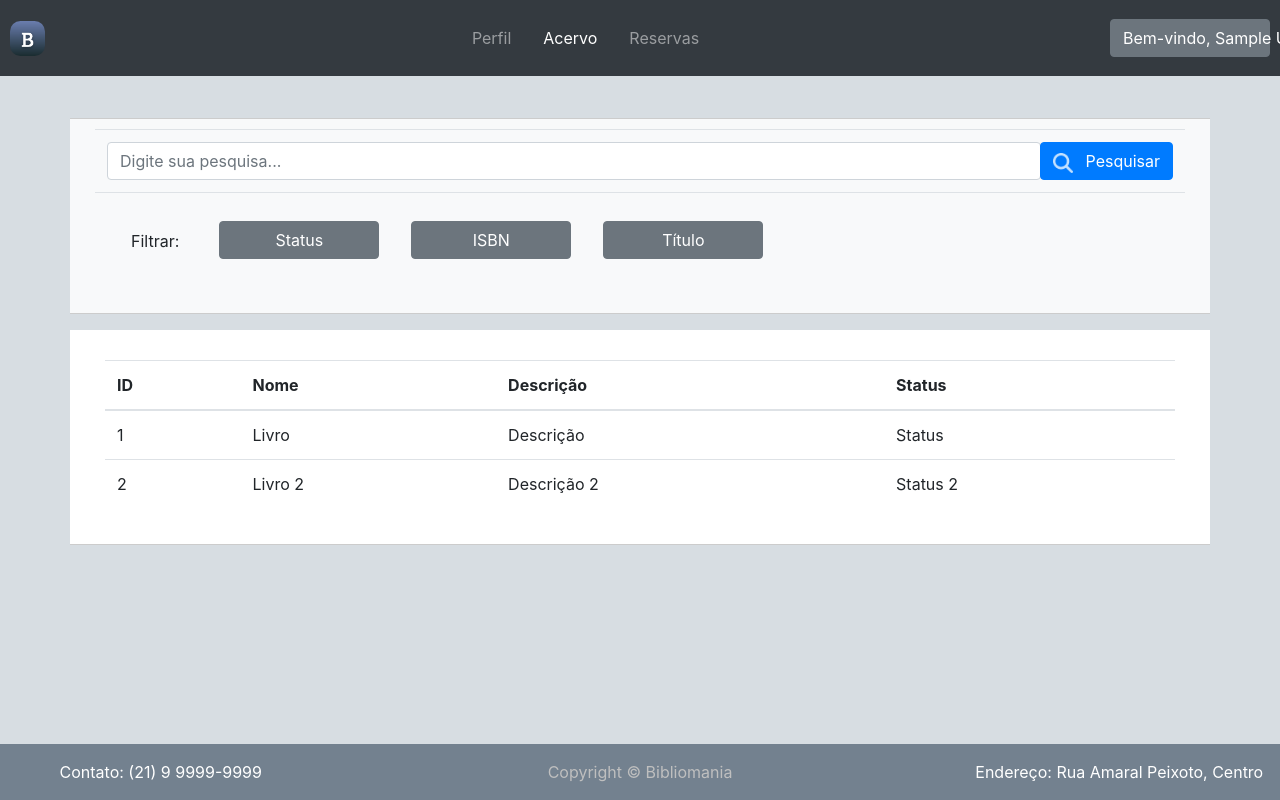
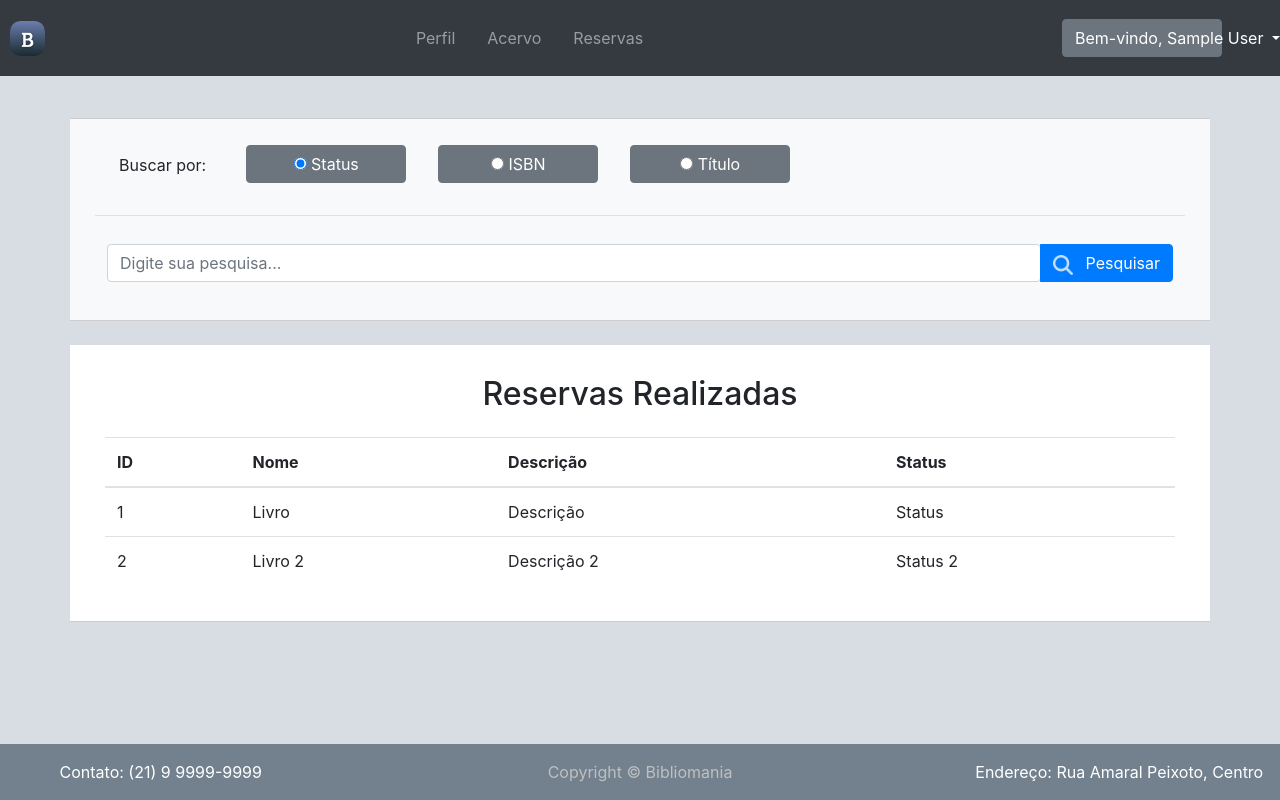
Before and after one commit to GM7Avila/bibliomania-flask, a Flask app: page /reservation in a window 1280 px wide. Run offline with Flask 3, Linux system fonts and the light colour scheme; the visitor is signed in with stand-in values (Sample User, id 1); some libraries are stand-ins or nearby versions.

Commit message:
feat: tela de reserva

```diff
--- a/app/__init__.py
+++ b/app/__init__.py
@@ -5,8 +5,7 @@ from flask_login import LoginManager
 
 app = Flask(__name__)
 app.secret_key = "secret"
-app.permanent_session_lifetime = timedelta(minutes=5)
-
+app.permanent_session_lifetime = timedelta(minutes=60)
 login_manager = LoginManager(app)
 login_manager.init_app(app)
 login_manager.login_view = 'login'
--- a/app/static/css/page-style.css
+++ b/app/static/css/page-style.css
@@ -42,25 +42,5 @@ body {
   }
 }
 
-.linha-cinza {
-    background-color: #f8f9fa;
-    padding: 10px;
-    border-top: 1px solid #ccc;
-    border-bottom: 1px solid #ccc;
-}
-
-
-.linha-branca {
-    background-color: #fff;
-    padding: 20px;
-    border-top: 10px solid #fff;
-    border-bottom: 1px solid #ccc;
-}
-
-.filtro-buttons {
-    margin-top: 10px;
-}
-.btn-secondary{
-    width: 10rem !important;
 
 }
--- a/app/templates/base.html
+++ b/app/templates/base.html
@@ -22,7 +22,7 @@
         <div class="collapse navbar-collapse" id="navbarNavAltMarkup">
             <div class="navbar-nav mx-auto">
                 <a class="nav-item nav-link m-2" href="#">Perfil</a>
-                <a class="nav-item nav-link active m-2" href="#">Acervo <span class="sr-only">(current)</span></a>
+                <a class="nav-item nav-link m-2" href="#">Acervo</a>
                 <a class="nav-item nav-link m-2" href="/reservation">Reservas</a>
                 <a class="nav-item nav-link d-lg-none m-2" href="#">
                     FAQ
@@ -32,12 +32,12 @@
                 </a>
             </div>
         </div>
-        <div class="dropdown ml-auto d-none d-lg-block">
-            <button class="btn btn-secondary dropdown-toggle" type="button" id="navbarDropdown"
+        <div class="dropdown ml-3 d-none d-lg-block">
+            <button class="btn btn-secondary dropdown-toggle mx-5" type="button" id="navbarDropdown"
                     data-toggle="dropdown" aria-haspopup="true" aria-expanded="false">
                 Bem-vindo, {{ current_user.name }}
             </button>
-            <div class="dropdown-menu dropdown-menu-right" aria-labelledby="navbarDropdown">
+            <div class="dropdown-menu dropdown-menu-right mx-5" aria-labelledby="navbarDropdown">
                 <a class="dropdown-item" href="#">
                     <img src=".\static\img\ii.png" width="20" height="20" class="d-inline-block align-top" alt="">
                     FAQ
--- a/app/templates/reservation.html
+++ b/app/templates/reservation.html
@@ -5,14 +5,14 @@
     <!-- Tabela com Barra de Pesquisa -->
     <div class="row linha-cinza mt-5">
         <div class="col-md-12">
-            <table class="table table mb-3">
+            <table class="table table mt-3">
                 <tbody>
                 <tr>
                     <td>
-                        <div class="input-group rounded">
-                            <input type="text" class="form-control rounded" placeholder="Digite sua pesquisa...">
+                        <div class="input-group rounded mt-3">
+                            <input type="text" class="form-control rounded mt-0" placeholder="Digite sua pesquisa...">
                             <div class="input-group-append">
-                                <button class="btn btn-primary rounded" type="button">
+                                <button class="btn btn-primary rounded-end-circle" type="button">
                                     <img src=".\static\img\Vector.png" alt="Pesquisar"
                                          style="width: 20px; height: 20px;">
                                     <span class="ml-2">Pesquisar</span>
@@ -21,28 +21,33 @@
                         </div>
                     </td>
                 </tr>
-                <tr>
-                    <td>
+                <div class="btn-group ml-4" role="group" aria-label="Botões de Filtro" id="botoesFiltro">
+                    <span class="filtro-label pt-4 w-100">Buscar por:</span>
                     <div class="btn-group ml-4" role="group" aria-label="Botões de Filtro">
-                            <span class="filtro-label pt-4 w-100">Filtrar:</span>
-                            <div class="btn-group ml-4" role="group" aria-label="Botões de Filtro">
-                                <button class="btn btn-secondary rounded m-3 w-100">Status</button>
-                                <button class="btn btn-secondary rounded m-3 w-100">ISBN</button>
-                                <button class="btn btn-secondary rounded m-3 w-100">Título</button>
+                        <label class="btn btn-secondary m-3 w-100 rounded">
+                            <input type="radio" name="filtro" id="filtroStatus" autocomplete="off" checked> Status
+                        </label>
+                        <label class="btn btn-secondary m-3 w-100 rounded">
+                            <input type="radio" name="filtro" id="filtroISBN" autocomplete="off"> ISBN
+                        </label>
+                        <label class="btn btn-secondary m-3 w-100 rounded">
+                            <input type="radio" name="filtro" id="filtroTitulo" autocomplete="off"> Título
+                        </label>
                     </div>
                 </div>
-                    </td>
-                </tr>
+
 
                 </tbody>
             </table>
         </div>
     </div>
 
+
         <!-- Tabela com Lista de Itens -->
-    <div class="row linha-branca mt-3">
+        <div class="row linha-branca mt-4">
             <div class="col">
                 <table class="table">
+                    <h2 class="text-center mb-4">Reservas Realizadas</h2>
                     <thead>
                     <tr>
                         <th scope="col">ID</th>
@@ -72,4 +77,6 @@
         </div>
     </div>
 
+</div>
+<link rel="stylesheet" href=".\static\css\reservation.css">
 {% endblock %}
```
Also changed, not shown: app/static/css/reservation.css (added, +35 -0 lines). Lines whose indentation alone changed are shown as unchanged.
